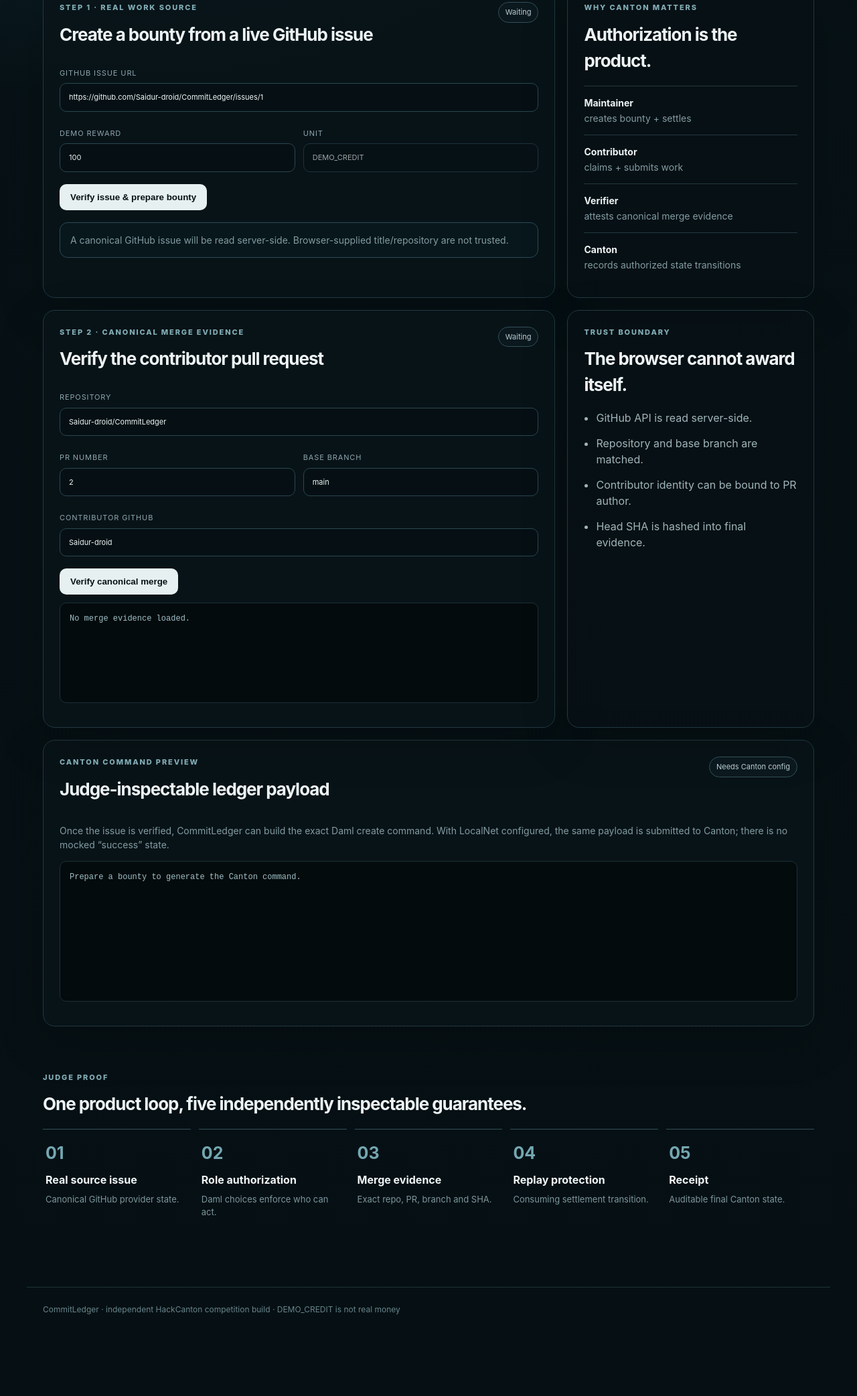
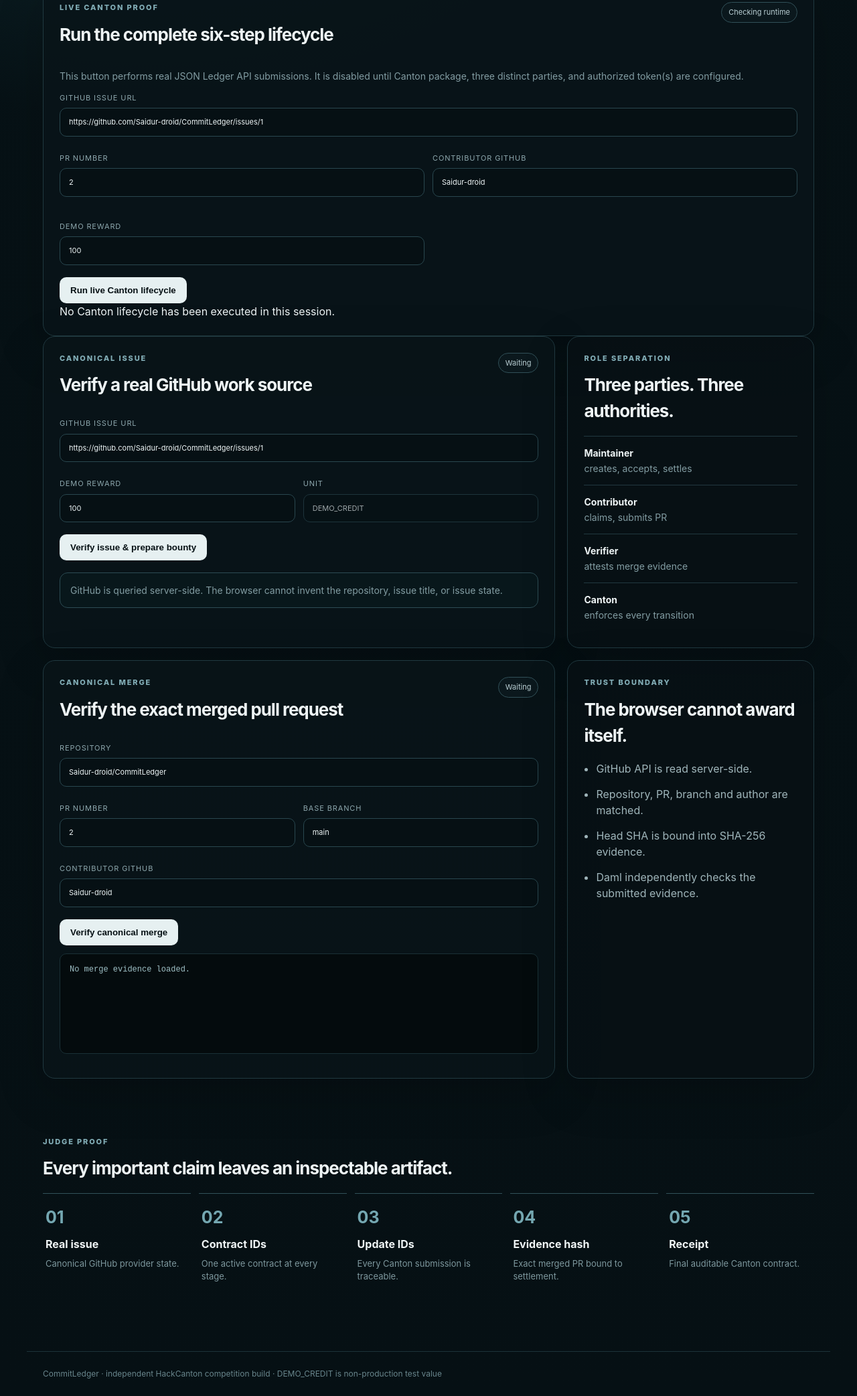
Before and after one commit to Saidur-droid/CommitLedger, a website: page web/index.html in a window 1280 px wide. Shown: the part 583-2668 px from the top of the page at 67% size. Before the commit the page ends 2572 px from the top, so only its background shows below. Drawn offline with Linux system fonts and the light colour scheme; no server answers.

Commit message:
ui: add live Canton lifecycle proof console

```diff
--- a/web/index.html
+++ b/web/index.html
@@ -23,18 +23,42 @@
     <section class="hero">
       <p class="eyebrow">GITHUB EVIDENCE × DAML AUTHORIZATION × CANTON SETTLEMENT</p>
       <h1>Work is not settled until the proof is verifiable.</h1>
-      <p class="lead">CommitLedger turns a real GitHub issue into an authorized bounty lifecycle whose final receipt is recorded on Canton.</p>
-      <div class="flow" id="flow">
-        <span class="active">1 · Issue</span><b>→</b><span>2 · Bounty</span><b>→</b><span>3 · Claim</span><b>→</b><span>4 · PR</span><b>→</b><span>5 · Verify</span><b>→</b><span>6 · Settle</span>
+      <p class="lead">CommitLedger turns a real GitHub issue into a role-authorized bounty lifecycle and records the final evidence-bound receipt on Canton.</p>
+      <div class="flow">
+        <span>1 · Issue</span><b>→</b><span>2 · Bounty</span><b>→</b><span>3 · Claim</span><b>→</b><span>4 · PR</span><b>→</b><span>5 · Verify</span><b>→</b><span>6 · Settle</span>
       </div>
+    </section>
+
+    <section class="panel live-panel">
+      <div class="panel-head">
+        <div>
+          <p class="kicker">LIVE CANTON PROOF</p>
+          <h2>Run the complete six-step lifecycle</h2>
+        </div>
+        <span id="live-status" class="status">Checking runtime</span>
+      </div>
+      <p class="muted">This button performs real JSON Ledger API submissions. It is disabled until Canton package, three distinct parties, and authorized token(s) are configured.</p>
+      <form id="live-form">
+        <label>GitHub issue URL<input name="issueUrl" value="https://github.com/Saidur-droid/CommitLedger/issues/1" required></label>
+        <div class="row three">
+          <label>PR number<input name="prNumber" type="number" min="1" value="2" required></label>
+          <label>Contributor GitHub<input name="contributorGithub" value="Saidur-droid" required></label>
+          <label>Demo reward<input name="rewardAmount" type="number" min="1" value="100" required></label>
+        </div>
+        <button id="live-run" type="submit" disabled>Run live Canton lifecycle</button>
+      </form>
+      <div id="timeline" class="timeline">
+        <div class="timeline-empty">No Canton lifecycle has been executed in this session.</div>
+      </div>
+      <div id="receipt-card" class="receipt hidden"></div>
     </section>
 
     <section class="workspace">
       <article class="panel primary">
         <div class="panel-head">
           <div>
-            <p class="kicker">STEP 1 · REAL WORK SOURCE</p>
-            <h2>Create a bounty from a live GitHub issue</h2>
+            <p class="kicker">CANONICAL ISSUE</p>
+            <h2>Verify a real GitHub work source</h2>
           </div>
           <span id="issue-status" class="status">Waiting</span>
         </div>
@@ -46,16 +70,16 @@
           </div>
           <button type="submit">Verify issue & prepare bounty</button>
         </form>
-        <div id="bounty-summary" class="summary muted">A canonical GitHub issue will be read server-side. Browser-supplied title/repository are not trusted.</div>
+        <div id="bounty-summary" class="summary muted">GitHub is queried server-side. The browser cannot invent the repository, issue title, or issue state.</div>
       </article>
 
       <aside class="panel proof-card">
-        <p class="kicker">WHY CANTON MATTERS</p>
-        <h2>Authorization is the product.</h2>
-        <div class="metric"><strong>Maintainer</strong><span>creates bounty + settles</span></div>
-        <div class="metric"><strong>Contributor</strong><span>claims + submits work</span></div>
-        <div class="metric"><strong>Verifier</strong><span>attests canonical merge evidence</span></div>
-        <div class="metric"><strong>Canton</strong><span>records authorized state transitions</span></div>
+        <p class="kicker">ROLE SEPARATION</p>
+        <h2>Three parties. Three authorities.</h2>
+        <div class="metric"><strong>Maintainer</strong><span>creates, accepts, settles</span></div>
+        <div class="metric"><strong>Contributor</strong><span>claims, submits PR</span></div>
+        <div class="metric"><strong>Verifier</strong><span>attests merge evidence</span></div>
+        <div class="metric"><strong>Canton</strong><span>enforces every transition</span></div>
       </aside>
     </section>
 
@@ -63,8 +87,8 @@
       <article class="panel primary">
         <div class="panel-head">
           <div>
-            <p class="kicker">STEP 2 · CANONICAL MERGE EVIDENCE</p>
-            <h2>Verify the contributor pull request</h2>
+            <p class="kicker">CANONICAL MERGE</p>
+            <h2>Verify the exact merged pull request</h2>
           </div>
           <span id="github-status" class="status">Waiting</span>
         </div>
@@ -85,39 +109,27 @@
         <h2>The browser cannot award itself.</h2>
         <ul class="checks">
           <li>GitHub API is read server-side.</li>
-          <li>Repository and base branch are matched.</li>
-          <li>Contributor identity can be bound to PR author.</li>
-          <li>Head SHA is hashed into final evidence.</li>
+          <li>Repository, PR, branch and author are matched.</li>
+          <li>Head SHA is bound into SHA-256 evidence.</li>
+          <li>Daml independently checks the submitted evidence.</li>
         </ul>
       </aside>
     </section>
 
-    <section class="panel ledger-panel">
-      <div class="panel-head">
-        <div>
-          <p class="kicker">CANTON COMMAND PREVIEW</p>
-          <h2>Judge-inspectable ledger payload</h2>
-        </div>
-        <span id="ledger-status" class="status">Needs Canton config</span>
-      </div>
-      <p class="muted">Once the issue is verified, CommitLedger can build the exact Daml create command. With LocalNet configured, the same payload is submitted to Canton; there is no mocked “success” state.</p>
-      <pre id="ledger-output" class="output tall">Prepare a bounty to generate the Canton command.</pre>
-    </section>
-
     <section class="proof">
       <p class="kicker">JUDGE PROOF</p>
-      <h2>One product loop, five independently inspectable guarantees.</h2>
+      <h2>Every important claim leaves an inspectable artifact.</h2>
       <div class="proof-grid">
-        <div><strong>01</strong><span>Real source issue</span><p>Canonical GitHub provider state.</p></div>
-        <div><strong>02</strong><span>Role authorization</span><p>Daml choices enforce who can act.</p></div>
-        <div><strong>03</strong><span>Merge evidence</span><p>Exact repo, PR, branch and SHA.</p></div>
-        <div><strong>04</strong><span>Replay protection</span><p>Consuming settlement transition.</p></div>
-        <div><strong>05</strong><span>Receipt</span><p>Auditable final Canton state.</p></div>
+        <div><strong>01</strong><span>Real issue</span><p>Canonical GitHub provider state.</p></div>
+        <div><strong>02</strong><span>Contract IDs</span><p>One active contract at every stage.</p></div>
+        <div><strong>03</strong><span>Update IDs</span><p>Every Canton submission is traceable.</p></div>
+        <div><strong>04</strong><span>Evidence hash</span><p>Exact merged PR bound to settlement.</p></div>
+        <div><strong>05</strong><span>Receipt</span><p>Final auditable Canton contract.</p></div>
       </div>
     </section>
   </main>
 
-  <footer>CommitLedger · independent HackCanton competition build · DEMO_CREDIT is not real money</footer>
+  <footer>CommitLedger · independent HackCanton competition build · DEMO_CREDIT is non-production test value</footer>
   <script type="module" src="/app.js"></script>
 </body>
 </html>
```
